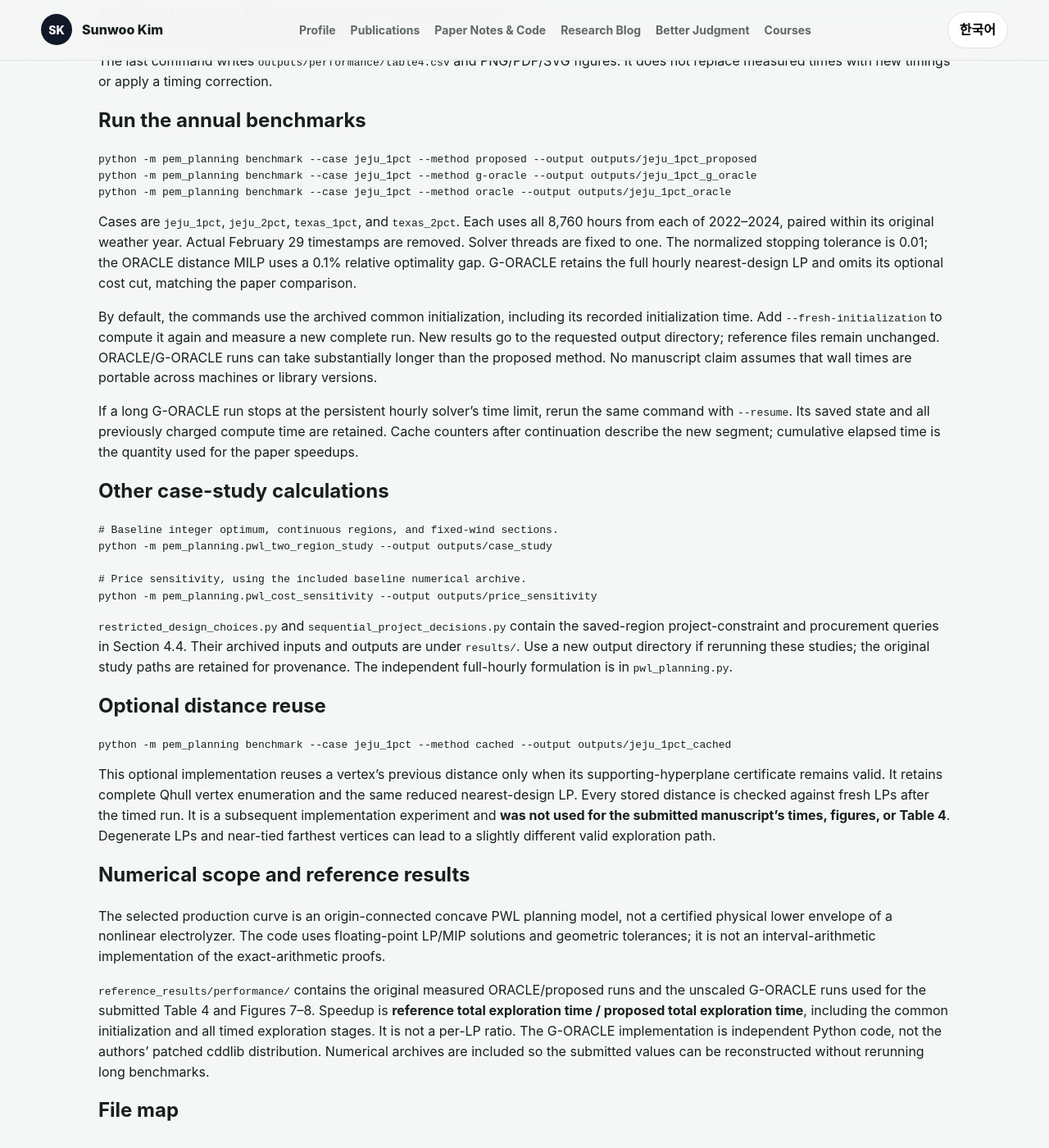
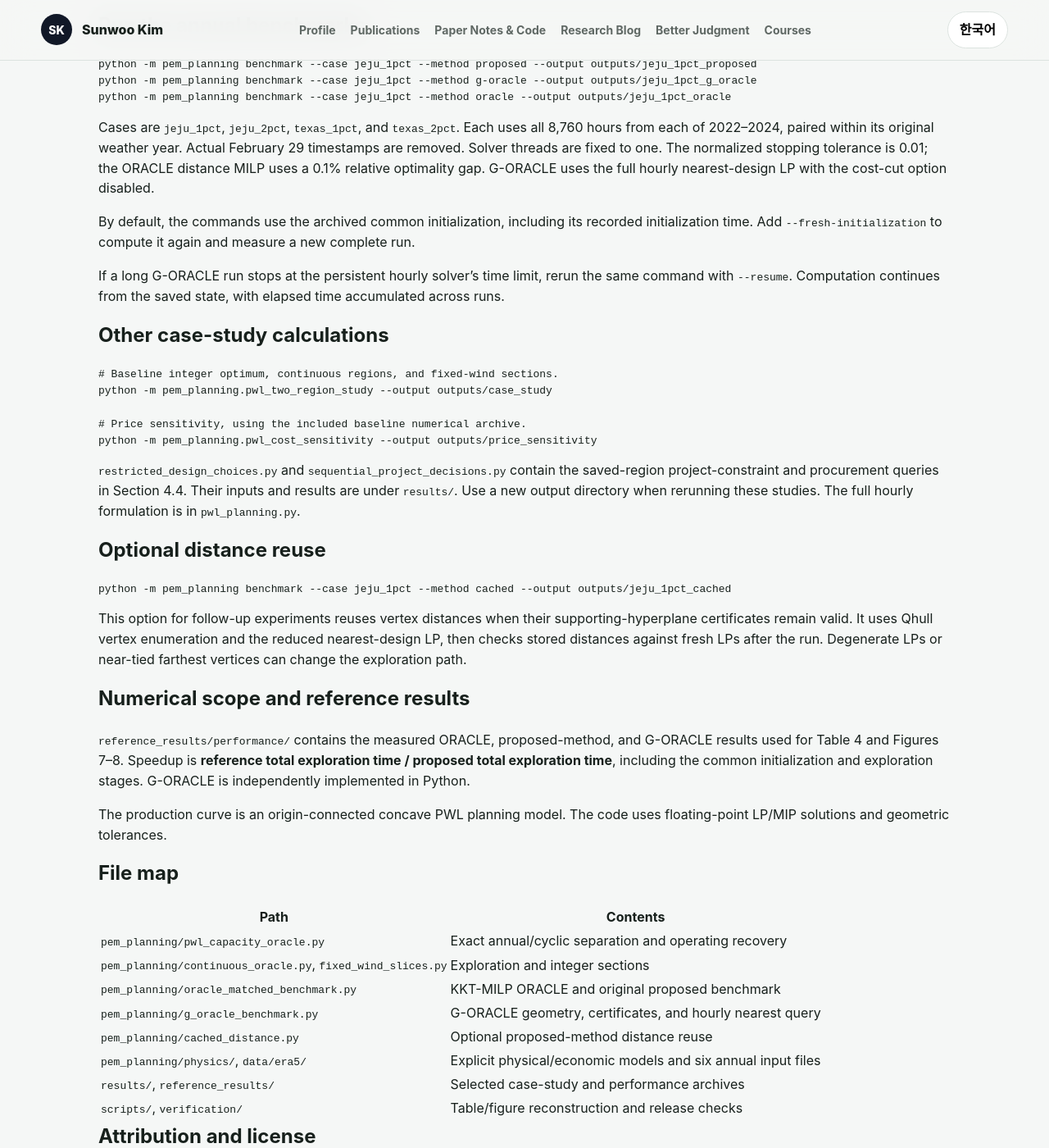
Before and after one commit to SunBooGermany/SunBooGermany.github.io, a Jekyll site: the page built from assets/paper-resources/near-optimal-hydrogen/code/README.md, in a window 1280 px wide and 1400 px high, scrolled down 1068 px. Shown: the whole window at 82% size. Built offline with Jekyll 4.4.1, drawn with Linux system fonts in a browser that asks for light colours; our own code applies the rules of GitHub Pages for plain Markdown files; some of the changed text lies outside the part shown.

Commit message:
Simplify hydrogen code documentation with updated humanize-ko guidance

````diff
--- a/assets/paper-resources/near-optimal-hydrogen/code/README.md
+++ b/assets/paper-resources/near-optimal-hydrogen/code/README.md
@@ -2,8 +2,7 @@
 
 Research code for **Exploring near-optimal green hydrogen design regions:
 Geometric error bounds and finite termination**, by Sunwoo Kim and Joungho Park.
-The manuscript was submitted to arXiv, eess.SY, on 3 November 2026. The public
-arXiv identifier will be added after announcement.
+The manuscript was submitted to arXiv, eess.SY, on 3 November 2026.
 
 [한국어 안내](README_KO.md) · [Paper resource page](https://sunboogermany.github.io/paper-resources/near-optimal-hydrogen/)
 
@@ -16,9 +15,7 @@ and independent ORACLE and G-ORACLE implementations used for comparison.
 
 ## Install
 
-Use Python **3.12** and run commands from this directory after extracting the ZIP.
-The pinned dependencies record the tested numerical environment. Neither Word,
-EndNote, MATLAB, nor a commercial solver is needed.
+Use Python **3.12** and run the commands from the extracted ZIP directory.
 
 ```bash
 python -m venv .venv
@@ -30,7 +27,7 @@ python -m pip install -r requirements.txt
 ## Quick checks
 
 ```bash
-# Small synthetic execution check; not a paper benchmark.
+# Synthetic demo.
 python -m pem_planning demo --output outputs/demo
 
 # Independent reduced/full-hourly and geometry tests.
@@ -42,9 +39,6 @@ python scripts/check_release.py
 # Recreate Table 4 and Figures 7–8 from the archived measurements.
 python scripts/reproduce_performance.py
 ```
-
-The last command writes `outputs/performance/table4.csv` and PNG/PDF/SVG figures.
-It does not replace measured times with new timings or apply a timing correction.
 
 ## Run the annual benchmarks
 
@@ -58,20 +52,15 @@ Cases are `jeju_1pct`, `jeju_2pct`, `texas_1pct`, and `texas_2pct`. Each uses al
 8,760 hours from each of 2022–2024, paired within its original weather year.
 Actual February 29 timestamps are removed. Solver threads are fixed to one.
 The normalized stopping tolerance is 0.01; the ORACLE distance MILP uses a 0.1%
-relative optimality gap. G-ORACLE retains the full hourly nearest-design LP and
-omits its optional cost cut, matching the paper comparison.
+relative optimality gap. G-ORACLE uses the full hourly nearest-design LP with
+the cost-cut option disabled.
 
 By default, the commands use the archived common initialization, including its
 recorded initialization time. Add `--fresh-initialization` to compute it again
-and measure a new complete run. New results go to the requested output directory;
-reference files remain unchanged. ORACLE/G-ORACLE runs can take substantially
-longer than the proposed method. No manuscript claim assumes that wall times are
-portable across machines or library versions.
+and measure a new complete run.
 
 If a long G-ORACLE run stops at the persistent hourly solver's time limit, rerun
-the same command with `--resume`. Its saved state and all previously charged
-compute time are retained. Cache counters after continuation describe the new
-segment; cumulative elapsed time is the quantity used for the paper speedups.
+the same command with `--resume`. Computation continues from the saved state, with elapsed time accumulated across runs.
 
 ## Other case-study calculations
 
@@ -84,10 +73,8 @@ python -m pem_planning.pwl_cost_sensitivity --output outputs/price_sensitivity
 ```
 
 `restricted_design_choices.py` and `sequential_project_decisions.py` contain the
-saved-region project-constraint and procurement queries in Section 4.4. Their
-archived inputs and outputs are under `results/`. Use a new output directory if
-rerunning these studies; the original study paths are retained for provenance.
-The independent full-hourly formulation is in `pwl_planning.py`.
+saved-region project-constraint and procurement queries in Section 4.4. Their inputs and results are under `results/`. Use a new output directory when
+rerunning these studies. The full hourly formulation is in `pwl_planning.py`.
 
 ## Optional distance reuse
 
@@ -95,28 +82,21 @@ The independent full-hourly formulation is in `pwl_planning.py`.
 python -m pem_planning benchmark --case jeju_1pct --method cached --output outputs/jeju_1pct_cached
 ```
 
-This optional implementation reuses a vertex's previous distance only when its
-supporting-hyperplane certificate remains valid. It retains complete Qhull vertex
-enumeration and the same reduced nearest-design LP. Every stored distance is
-checked against fresh LPs after the timed run. It is a subsequent implementation
-experiment and **was not used for the submitted manuscript's times, figures, or
-Table 4**. Degenerate LPs and near-tied farthest vertices can lead to a slightly
-different valid exploration path.
+This option for follow-up experiments reuses vertex distances when their
+supporting-hyperplane certificates remain valid. It uses Qhull vertex enumeration
+and the reduced nearest-design LP, then checks stored distances against fresh LPs
+after the run. Degenerate LPs or near-tied farthest vertices can change the
+exploration path.
 
 ## Numerical scope and reference results
 
-The selected production curve is an origin-connected concave PWL planning model,
-not a certified physical lower envelope of a nonlinear electrolyzer. The code
-uses floating-point LP/MIP solutions and geometric tolerances; it is not an
-interval-arithmetic implementation of the exact-arithmetic proofs.
+`reference_results/performance/` contains the measured ORACLE, proposed-method,
+and G-ORACLE results used for Table 4 and Figures 7–8. Speedup is **reference total
+exploration time / proposed total exploration time**, including the common
+initialization and exploration stages. G-ORACLE is independently implemented in Python.
 
-`reference_results/performance/` contains the original measured ORACLE/proposed
-runs and the unscaled G-ORACLE runs used for the submitted Table 4 and Figures
-7–8. Speedup is **reference total exploration time / proposed total exploration
-time**, including the common initialization and all timed exploration stages.
-It is not a per-LP ratio. The G-ORACLE implementation is independent Python code,
-not the authors' patched cddlib distribution. Numerical archives are included so
-the submitted values can be reconstructed without rerunning long benchmarks.
+The production curve is an origin-connected concave PWL planning model.
+The code uses floating-point LP/MIP solutions and geometric tolerances.
 
 ## File map
 
@@ -134,10 +114,8 @@ the submitted values can be reconstructed without rerunning long benchmarks.
 ## Attribution and license
 
 Copyright (c) 2026 Sunwoo Kim. Original code and documentation are available for
-noncommercial research; commercial use requires prior written permission. This
-matches the author's PICNN code release. See [LICENSE.md](LICENSE.md).
-ERA5 data retain their own terms and attribution; the research-only code license
-does not restrict rights granted by the data provider. See
+noncommercial research; commercial use requires prior written permission.
+See [LICENSE.md](LICENSE.md). ERA5 data are subject to the provider's terms. See
 [data/README.md](data/README.md) and [THIRD_PARTY_NOTICES.md](THIRD_PARTY_NOTICES.md).
 
 Please cite the manuscript and the methods/data actually used. ORACLE is due to
````
Also changed, not shown: assets/paper-resources/near-optimal-hydrogen/code/MANIFEST_SHA256.json (+4 -4 lines), assets/paper-resources/near-optimal-hydrogen/code/README_KO.md (+22 -34 lines), assets/paper-resources/near-optimal-hydrogen/code/data/README.md (+4 -5 lines), assets/paper-resources/near-optimal-hydrogen/code/verification/README.md (+2 -2 lines), paper-resources/near-optimal-hydrogen/index.html (+4 -8 lines), 2 other files.
